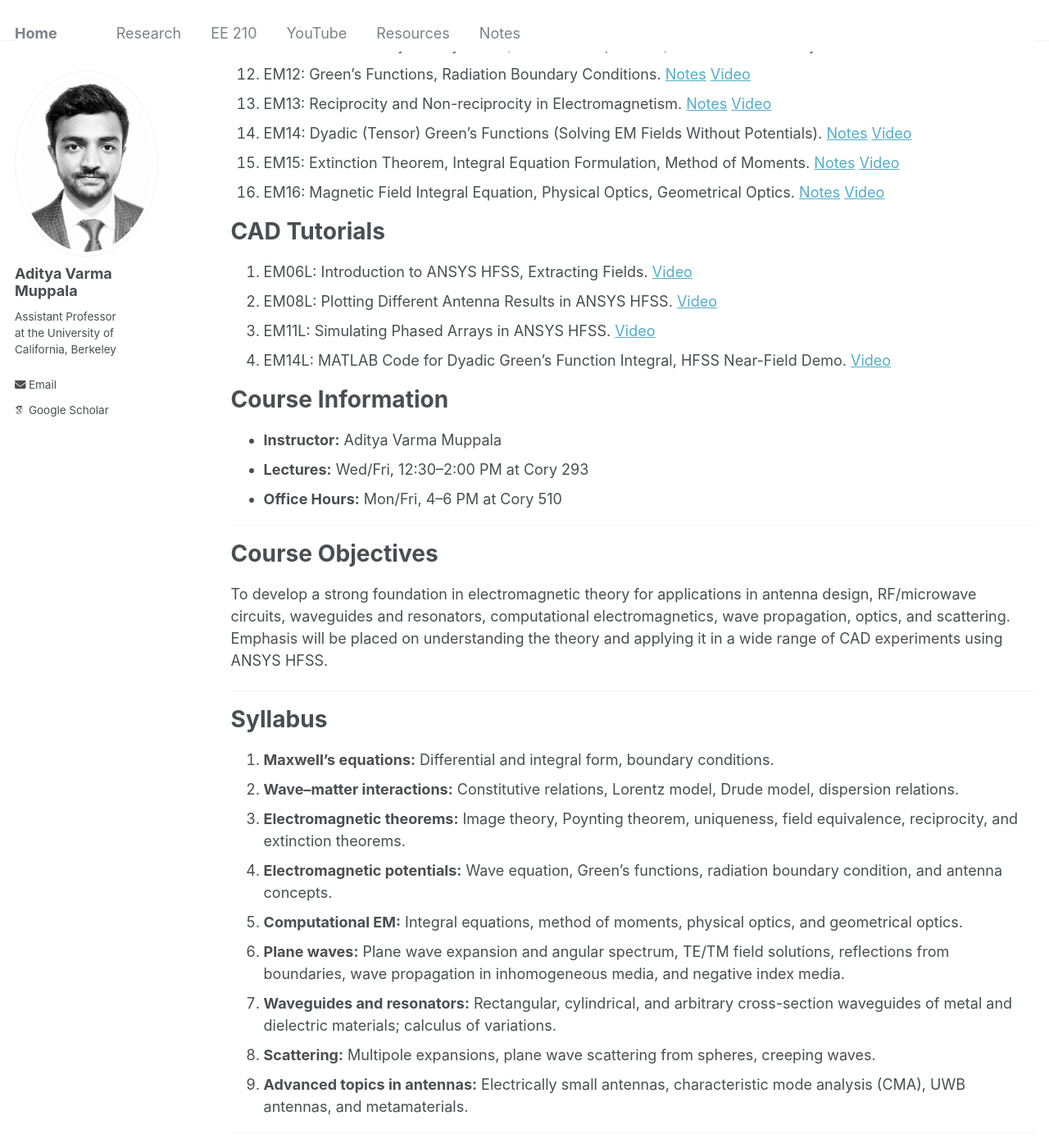
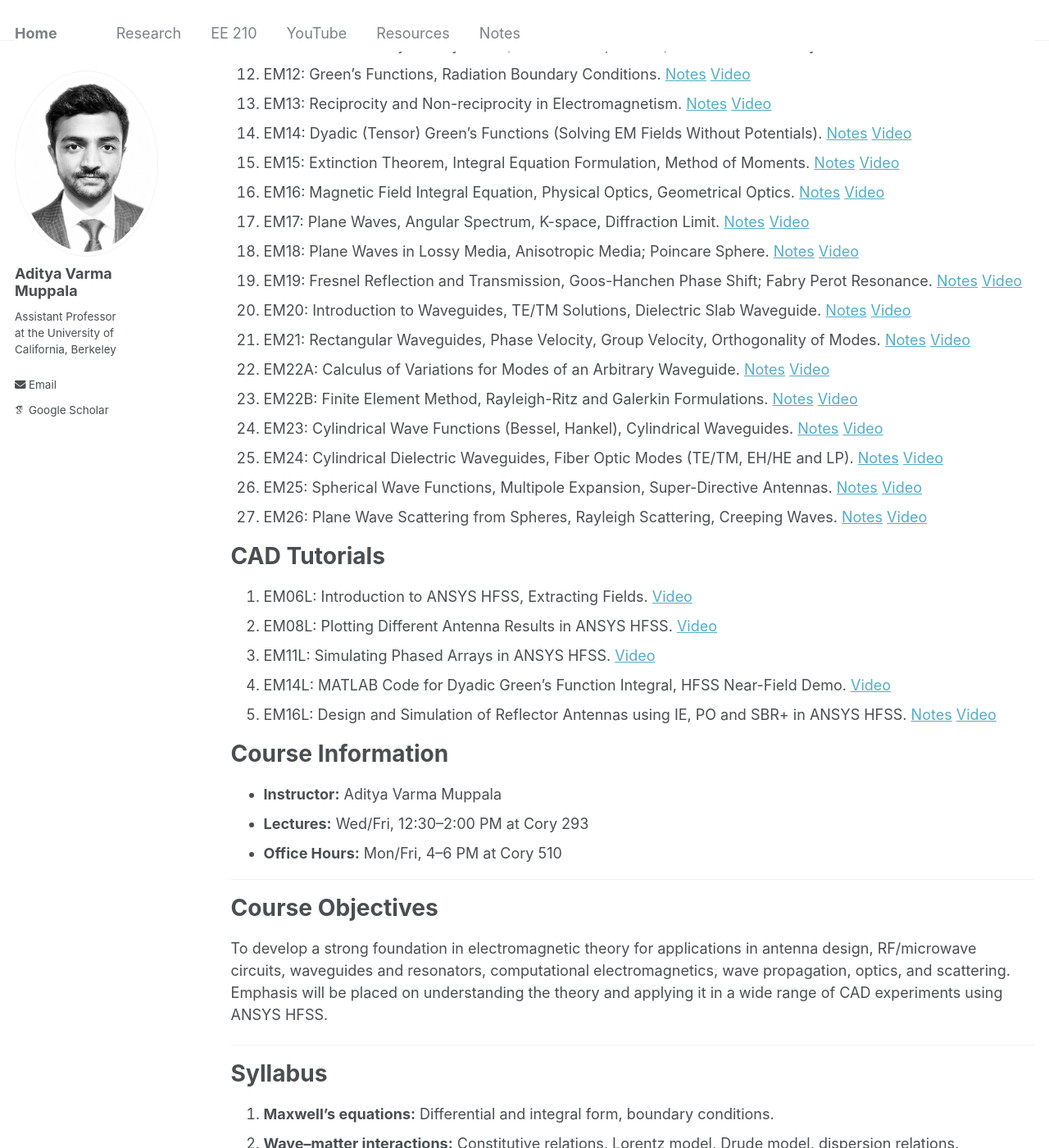
Before and after one commit to AdityaMuppala/adityamuppala.github.io, a Jekyll site: the page built from _pages/teaching210.md, in a window 1280 px wide and 1400 px high, scrolled down 549 px. Shown: the whole window at 82% size. Built offline with Jekyll 4.4.1, drawn with Linux system fonts in a browser that asks for light colours; some web fonts are replaced.

Commit message:
Update teaching210.md

```diff
--- a/_pages/teaching210.md
+++ b/_pages/teaching210.md
@@ -24,6 +24,17 @@ Course Introduction and Pre-requisites. [Notes](https://adityamuppala.github.io/
 14. EM14: Dyadic (Tensor) Green's Functions (Solving EM Fields Without Potentials). [Notes](https://adityamuppala.github.io/assets/Notes_EE210/EM14_Dyadic_GF.pdf) [Video](https://youtu.be/dHWK7zcUBag)
 15. EM15: Extinction Theorem, Integral Equation Formulation, Method of Moments. [Notes](https://adityamuppala.github.io/assets/Notes_EE210/EM15_MoM.pdf) [Video](https://youtu.be/i4etw-gbvX8)
 16. EM16: Magnetic Field Integral Equation, Physical Optics, Geometrical Optics. [Notes](https://adityamuppala.github.io/assets/Notes_EE210/EM16_MFIE.pdf) [Video](https://youtu.be/W2TH9FHBRGE)
+17. EM17: Plane Waves, Angular Spectrum, K-space, Diffraction Limit. [Notes](https://adityamuppala.github.io/assets/Notes_EE210/EM17_Plane_Waves.pdf) [Video](https://youtu.be/I0kPbMeMM6s)
+18. EM18: Plane Waves in Lossy Media, Anisotropic Media; Poincare Sphere. [Notes](https://adityamuppala.github.io/assets/Notes_EE210/EM18_Plane_Waves_2.pdf) [Video](https://youtu.be/uchCrmRRgAw)
+19. EM19: Fresnel Reflection and Transmission, Goos-Hanchen Phase Shift; Fabry Perot Resonance. [Notes](https://adityamuppala.github.io/assets/Notes_EE210/EM19_Fresnel.pdf) [Video](https://youtu.be/IitR18jwuuQ)
+20. EM20: Introduction to Waveguides, TE/TM Solutions, Dielectric Slab Waveguide. [Notes](https://adityamuppala.github.io/assets/Notes_EE210/EM20_Waveguides.pdf) [Video](https://youtu.be/5MAvcy-7BTM)
+21. EM21: Rectangular Waveguides, Phase Velocity, Group Velocity, Orthogonality of Modes. [Notes](https://adityamuppala.github.io/assets/Notes_EE210/EM21_RectWG.pdf) [Video](https://youtu.be/mGIerytz7w4)
+22. EM22A: Calculus of Variations for Modes of an Arbitrary Waveguide. [Notes](https://adityamuppala.github.io/assets/Notes_EE210/EM22A_CalVar.pdf) [Video](https://youtu.be/KrZ2QCaW0LU)
+23. EM22B: Finite Element Method, Rayleigh-Ritz and Galerkin Formulations. [Notes](https://adityamuppala.github.io/assets/Notes_EE210/EM22B_FEM.pdf) [Video](https://youtu.be/1JE5Wm4dc3c)
+24. EM23: Cylindrical Wave Functions (Bessel, Hankel), Cylindrical Waveguides. [Notes](https://adityamuppala.github.io/assets/Notes_EE210/EM23_Cyl.pdf) [Video](https://youtu.be/9pERl-Cq-io)
+25. EM24: Cylindrical Dielectric Waveguides, Fiber Optic Modes (TE/TM, EH/HE and LP). [Notes](https://adityamuppala.github.io/assets/Notes_EE210/EM24_Fiber.pdf) [Video](https://youtu.be/Rc6tq1t01Ok)
+26. EM25: Spherical Wave Functions, Multipole Expansion, Super-Directive Antennas. [Notes](https://adityamuppala.github.io/assets/Notes_EE210/EM25_SWE.pdf) [Video](https://youtu.be/WQJMzxr6ekw)
+27. EM26: Plane Wave Scattering from Spheres, Rayleigh Scattering, Creeping Waves. [Notes](https://adityamuppala.github.io/assets/Notes_EE210/EM26_Scattering.pdf) [Video](https://youtu.be/wo4YKehTydM)
 
 # CAD Tutorials
 
@@ -31,6 +42,7 @@ Course Introduction and Pre-requisites. [Notes](https://adityamuppala.github.io/
 2. EM08L: Plotting Different Antenna Results in ANSYS HFSS. [Video](https://youtu.be/yr90gQA8B84)
 3. EM11L: Simulating Phased Arrays in ANSYS HFSS. [Video](https://youtu.be/94rwYkyFKvo)
 4. EM14L: MATLAB Code for Dyadic Green's Function Integral, HFSS Near-Field Demo. [Video](https://youtu.be/fM2xGeMJf0k)
+5. EM16L: Design and Simulation of Reflector Antennas using IE, PO and SBR+ in ANSYS HFSS. [Notes](https://adityamuppala.github.io/assets/Notes_EE210/EM16L_Parabolic_Reflector.pdf) [Video](https://youtu.be/jZtn9n4fOhY)
 
 # Course Information
 - **Instructor:** Aditya Varma Muppala
```
